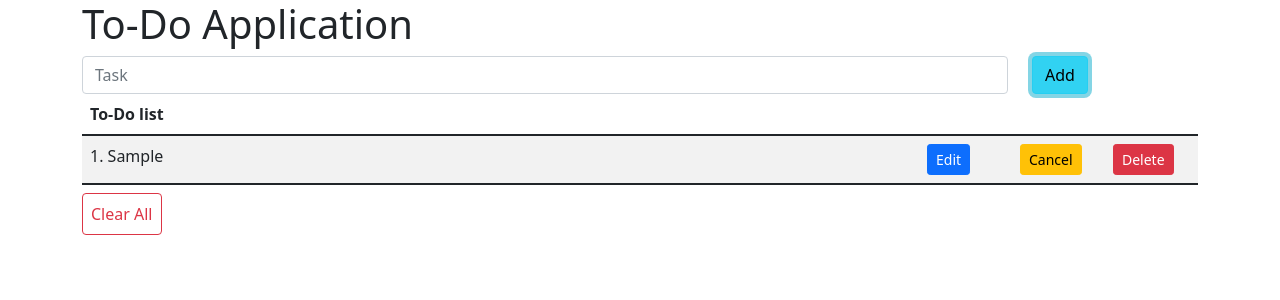
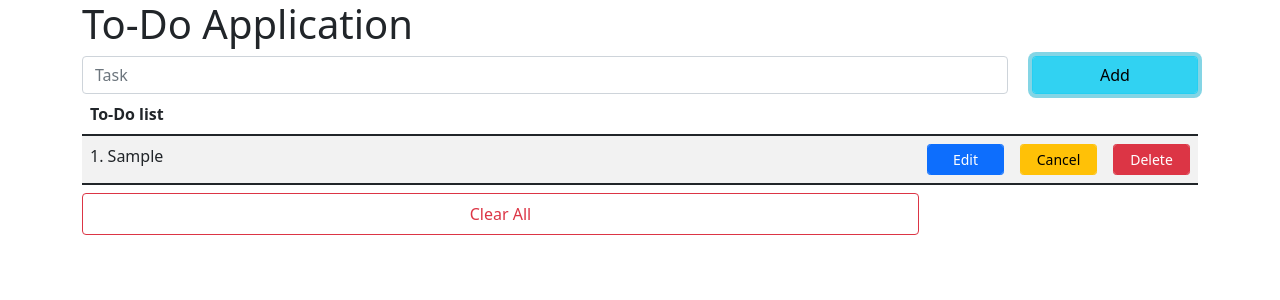
Before and after one commit to DivyeshMarkana/TODO_APP, an Angular app: page / in a window 1280 px wide. Both pictures are taken after typing "Sample" into the empty fields and a click on the button "Add". Shown: the top 300 px of the page. Built offline with nearby package versions, Linux system fonts and the light colour scheme.

Commit message:
add class for buttons

```diff
--- a/src/app/app.component.html
+++ b/src/app/app.component.html
@@ -9,11 +9,12 @@
 <div class="container">
   <div class="row">
     <div class="col-10">
-      <input type="text" class="form-control" name="task" placeholder="Task" #taskInput (keyup.enter)="addTask(taskInput)" >
+      <input type="text" class="form-control" name="task" placeholder="Task" #taskInput
+        (keyup.enter)="addTask(taskInput)">
     </div>
 
     <div class="col-2">
-      <button class="btn btn-info" type="submit" (click)="addTask(taskInput) " >Add</button>
+      <button class="btn btn-info form-control" type="submit" (click)="addTask(taskInput) ">Add</button>
     </div>
   </div>
 
@@ -26,6 +27,7 @@
           </tr>
         </thead>
         <tbody>
+          <ng-container *ngIf="tasks.length !== 0; else showPreview">
             <tr *ngFor="let task of tasks; let idx = index ">
 
               <td class="col-md-9 " *ngIf="task.isCanceled;else elseTd ">
@@ -37,22 +39,26 @@
               </ng-template>
 
               <td class="col-md-1">
-              <button class="btn btn-primary btn-sm" (click)="editTask(idx)"> Edit </button>
+                <button class="btn btn-primary btn-sm form-control" (click)="editTask(idx)"> Edit </button>
               </td>
 
               <td class="col-md-1">
-              <button class="btn  btn-warning btn-sm" type="button" (click)="cancleTask(idx)"> Cancel </button>
+                <button class="btn  btn-warning btn-sm form-control" type="button" (click)="cancleTask(idx)"> Cancel </button>
               </td>
 
               <td class="col-md-1">
-              <button class="btn btn-danger btn-sm" type="button" (click)="deleteTask(idx)"> Delete </button>
+                <button class="btn btn-danger btn-sm form-control" type="button" (click)="deleteTask(idx)"> Delete </button>
               </td>
 
             </tr>
+          </ng-container>
+          <ng-template #showPreview>
+            <h5 class="text-center">Add new task</h5>
+          </ng-template>
         </tbody>
         <tfoot>
           <tr>
-            <button class="btn btn-outline-danger mt-2" type="button" (click)="clearToDo()">Clear All</button>
+            <button class="btn btn-outline-danger mt-2 form-control" type="button" (click)="clearToDo()">Clear All</button>
             <!-- <button class="btn btn-outline-success mt-2" type="button" >Undo Task</button> -->
           </tr>
         </tfoot>
--- a/src/app/app.component.ts
+++ b/src/app/app.component.ts
@@ -1,4 +1,4 @@
-import { Component, OnInit } from '@angular/core';
+import { Component, Input, OnInit } from '@angular/core';
 import { LocalDataService } from './local-data.service';
 
 interface Task {
@@ -14,7 +14,6 @@ interface Task {
 })
 export class AppComponent implements OnInit {
   title = 'TODO_APP';
-
   parsedJson: any;
 
   constructor(private localData: LocalDataService) { }
@@ -55,8 +54,12 @@ export class AppComponent implements OnInit {
   }
 
   clearToDo() {
-    this.tasks.splice(0);
+    const do_delete = confirm('Are you sure to delete all the task')
+
+    if (do_delete) {
+      this.tasks.splice(0);
     this.localData.clearData()
+    }
   }
 
   addTask(input) {
@@ -70,6 +73,7 @@ export class AppComponent implements OnInit {
           isCanceled: false,
           isDeleted: false
         });
+
     }
 
     this.localData.setData("token", this.tasks)
```
Lines whose indentation alone changed are shown as unchanged.
